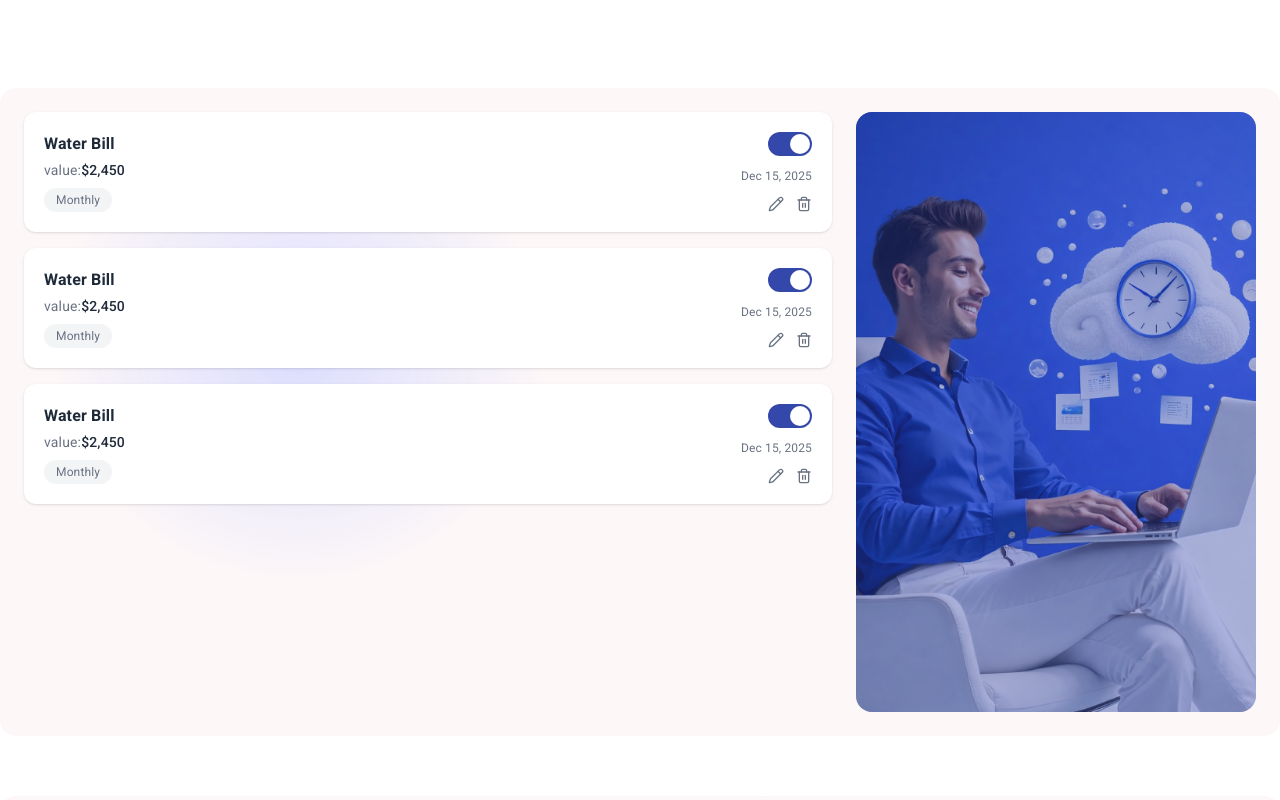
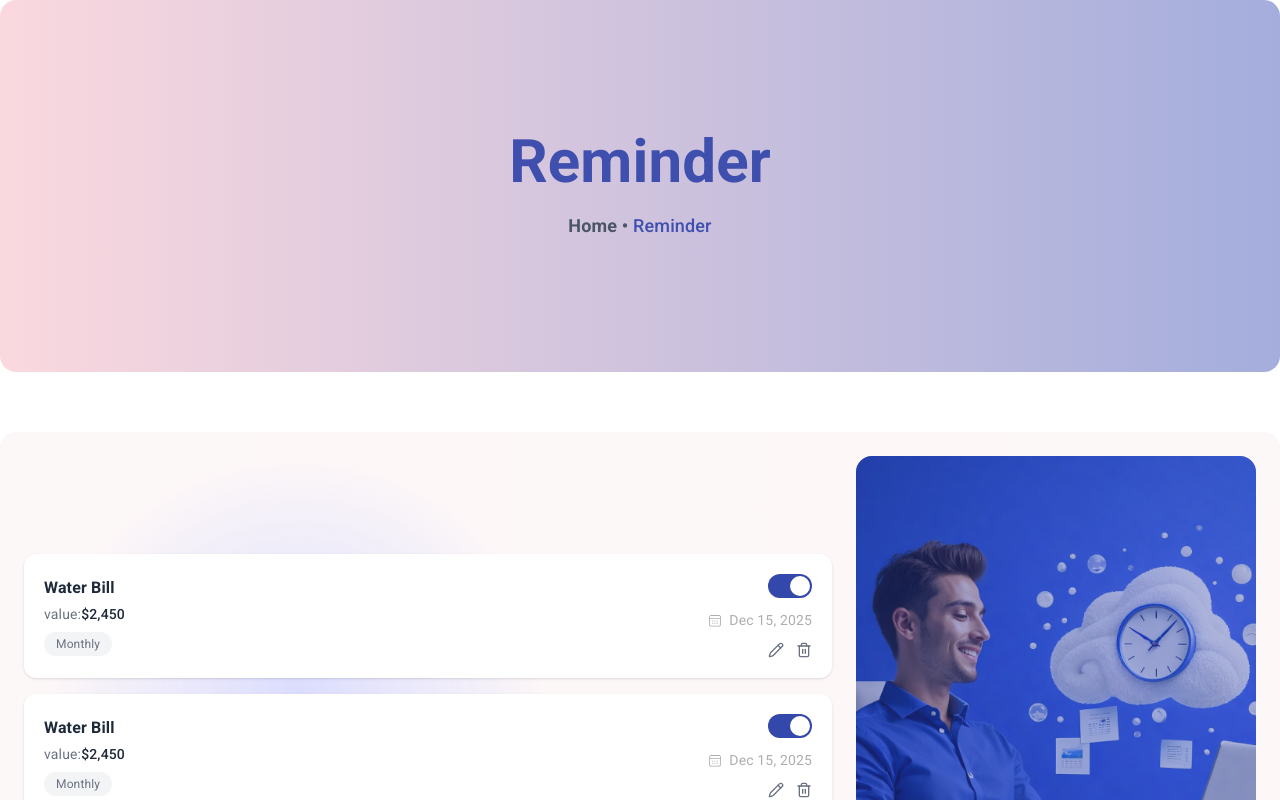
Before and after one commit to Seraj-Omar/Personal-Finance-and-Bill-Splitting-Assistant, a Next.js app: page /reminder in a window 1280 px wide. Shown: the top 800 px of the page. Built offline with nearby package versions, Linux system fonts and the light colour scheme.

Commit message:
fixed ui and do well

```diff
--- a/src/app/reminder/layout.tsx
+++ b/src/app/reminder/layout.tsx
@@ -2,12 +2,19 @@ import Footer from "@/src/components/footer/Footer"
 import PageHero from "@/src/shared/ui/page-hero/PageHero"
 import Providers from "../providers"
 
+
 export default function Layout({ children }: { children: React.ReactNode }) {
   return (
+    <>
+    {/* <Header /> */}
+    <PageHero title="Reminder" breadcrumb={["Home", "Reminder"]} />
     <Providers>
+      {children}
+    </Providers>
 
-      {children}
+    </>
 
-    </Providers>
+
+
   )
 }
--- /dev/null
+++ b/src/components/DateIcon.tsx
@@ -0,0 +1,49 @@
+export function DateIcon({ className = "" }: { className?: string }) {
+  return (
+    <svg
+      width="12"
+      height="13"
+      viewBox="0 0 12 13"
+      fill="none"
+      xmlns="http://www.w3.org/2000/svg"
+      className={className}
+    >
+      <path
+        d="M3.7681 7.67438C4.07635 7.67438 4.32624 7.4245 4.32624 7.11624C4.32624 6.80799 4.07635 6.55811 3.7681 6.55811C3.45985 6.55811 3.20996 6.80799 3.20996 7.11624C3.20996 7.4245 3.45985 7.67438 3.7681 7.67438Z"
+        fill="#AEAEAE"
+      />
+      <path
+        d="M3.7681 9.90681C4.07635 9.90681 4.32624 9.65692 4.32624 9.34867C4.32624 9.04041 4.07635 8.79053 3.7681 8.79053C3.45985 8.79053 3.20996 9.04041 3.20996 9.34867C3.20996 9.65692 3.45985 9.90681 3.7681 9.90681Z"
+        fill="#AEAEAE"
+      />
+      <path
+        d="M6.00003 7.67438C6.30829 7.67438 6.55817 7.4245 6.55817 7.11624C6.55817 6.80799 6.30829 6.55811 6.00003 6.55811C5.69178 6.55811 5.44189 6.80799 5.44189 7.11624C5.44189 7.4245 5.69178 7.67438 6.00003 7.67438Z"
+        fill="#AEAEAE"
+      />
+      <path
+        d="M6.00003 9.90681C6.30829 9.90681 6.55817 9.65692 6.55817 9.34867C6.55817 9.04041 6.30829 8.79053 6.00003 8.79053C5.69178 8.79053 5.44189 9.04041 5.44189 9.34867C5.44189 9.65692 5.69178 9.90681 6.00003 9.90681Z"
+        fill="#AEAEAE"
+      />
+      <path
+        d="M8.23197 7.67438C8.54022 7.67438 8.79011 7.4245 8.79011 7.11624C8.79011 6.80799 8.54022 6.55811 8.23197 6.55811C7.92372 6.55811 7.67383 6.80799 7.67383 7.11624C7.67383 7.4245 7.92372 7.67438 8.23197 7.67438Z"
+        fill="#AEAEAE"
+      />
+      <path
+        d="M8.23197 9.90681C8.54022 9.90681 8.79011 9.65692 8.79011 9.34867C8.79011 9.04041 8.54022 8.79053 8.23197 8.79053C7.92372 8.79053 7.67383 9.04041 7.67383 9.34867C7.67383 9.65692 7.92372 9.90681 8.23197 9.90681Z"
+        fill="#AEAEAE"
+      />
+      <path
+        fillRule="evenodd"
+        clipRule="evenodd"
+        d="M12 3.20923V10.465C11.9997 11.0201 11.7791 11.5523 11.3866 11.9447C10.9942 12.3372 10.462 12.5578 9.90698 12.5581H2.09302C1.53801 12.5578 1.00581 12.3372 0.613359 11.9447C0.220905 11.5523 0.000295771 11.0201 0 10.465V3.20923C0.000295771 2.65422 0.220905 2.12202 0.613359 1.72957C1.00581 1.33712 1.53801 1.11651 2.09302 1.11621H9.90698C10.462 1.11651 10.9942 1.33712 11.3866 1.72957C11.7791 2.12202 11.9997 2.65422 12 3.20923ZM11.1628 3.20923C11.1628 2.87617 11.0305 2.55675 10.795 2.32124C10.5595 2.08573 10.24 1.95342 9.90698 1.95342H2.09302C1.75996 1.95342 1.44054 2.08573 1.20503 2.32124C0.969518 2.55675 0.837209 2.87617 0.837209 3.20923V10.465C0.837209 10.7981 0.969518 11.1175 1.20503 11.353C1.44054 11.5886 1.75996 11.7209 2.09302 11.7209H9.90698C10.24 11.7209 10.5595 11.5886 10.795 11.353C11.0305 11.1175 11.1628 10.7981 11.1628 10.465V3.20923Z"
+        fill="#AEAEAE"
+      />
+      <path
+        fillRule="evenodd"
+        clipRule="evenodd"
+        d="M11.5814 4.18605C11.6924 4.18605 11.7989 4.23015 11.8774 4.30865C11.9559 4.38716 12 4.49363 12 4.60465C12 4.71567 11.9559 4.82215 11.8774 4.90065C11.7989 4.97915 11.6924 5.02326 11.5814 5.02326H0.418605C0.307584 5.02326 0.20111 4.97915 0.122606 4.90065C0.0441029 4.82215 0 4.71567 0 4.60465C0 4.49363 0.0441029 4.38716 0.122606 4.30865C0.20111 4.23015 0.307584 4.18605 0.418605 4.18605H11.5814Z"
+        fill="#AEAEAE"
+      />
+    </svg>
+  );
+}
--- a/src/modules/reminder/ui/ ReminderPage.tsx
+++ b/src/modules/reminder/ui/ ReminderPage.tsx
@@ -7,7 +7,7 @@ import { useRouter } from "next/navigation";
 const ReminderPage = () => {
   const router = useRouter();
   return (
-    <div className="max-w-7xl mx-auto py-12 ">
+<div className="container mx-auto py-5 ">
       <section
         className="mt-10 p-6 rounded-2xl"
         style={{
@@ -17,7 +17,7 @@ const ReminderPage = () => {
         }}
       >
         {" "}
-        <div className="flex flex-col lg:flex-row gap-6 ">
+        <div className="flex flex-col lg:flex-row gap-6 justify-center items-center">
           {/* LEFT – Bills */}
           <div className="flex-1 space-y-4">
             <BillsList />
--- a/src/modules/reminder/ui/BillCard.tsx
+++ b/src/modules/reminder/ui/BillCard.tsx
@@ -2,6 +2,7 @@
 
 import { Pencil, Trash2 } from "lucide-react"
 import { Bill } from "../type"
+import { DateIcon } from "@/src/components/DateIcon"
 type BillCardProps = {
   bill: Bill
   onEdit: (bill: Bill) => void
@@ -11,7 +12,7 @@ type BillCardProps = {
 
 const BillCard = ({ bill, onEdit, onDelete, onToggle }: BillCardProps) => {
   return (
-    <div className="bg-white rounded-xl p-5 shadow-sm flex justify-between items-start">
+<div className="bg-white rounded-xl p-5 shadow-sm flex justify-between items-center">
 
       {/* Left */}
       <div>
@@ -49,8 +50,10 @@ const BillCard = ({ bill, onEdit, onDelete, onToggle }: BillCardProps) => {
             }`}
           />
         </button>
-     <span className="gap-3 text-xs text-gray-500">{bill.date}</span>
-        {/* Actions */}
+<div className="flex items-center gap-2 text-[#AEAEAE]">
+  <DateIcon />
+  <span className="text-sm">{bill.date}</span>
+</div>        {/* Actions */}
         <div className="flex gap-3">
           <button
             onClick={() => onEdit(bill)}
--- a/src/modules/reminder/ui/ImportantReminder.tsx
+++ b/src/modules/reminder/ui/ImportantReminder.tsx
@@ -10,6 +10,7 @@ const ImportantReminder = () => {
       "linear-gradient(0deg, rgba(255, 255, 255, 0.41), rgba(255, 255, 255, 0.41)), linear-gradient(109.96deg, rgba(255, 255, 255, 0.2) 38.88%, rgba(255, 255, 255, 0.2) 97.14%), radial-gradient(19.21% 36.04% at 23.28% 40.12%, #FFFFFF 0%, rgba(101, 108, 252, 0.49) 0%, rgba(246, 227, 231, 0.64) 100%)",
     borderRadius: "16px",
     padding: "24px",
+    marginBottom: "40px",
   }}
 >
       <div className="max-w-7xl mx-auto px-6">
```
